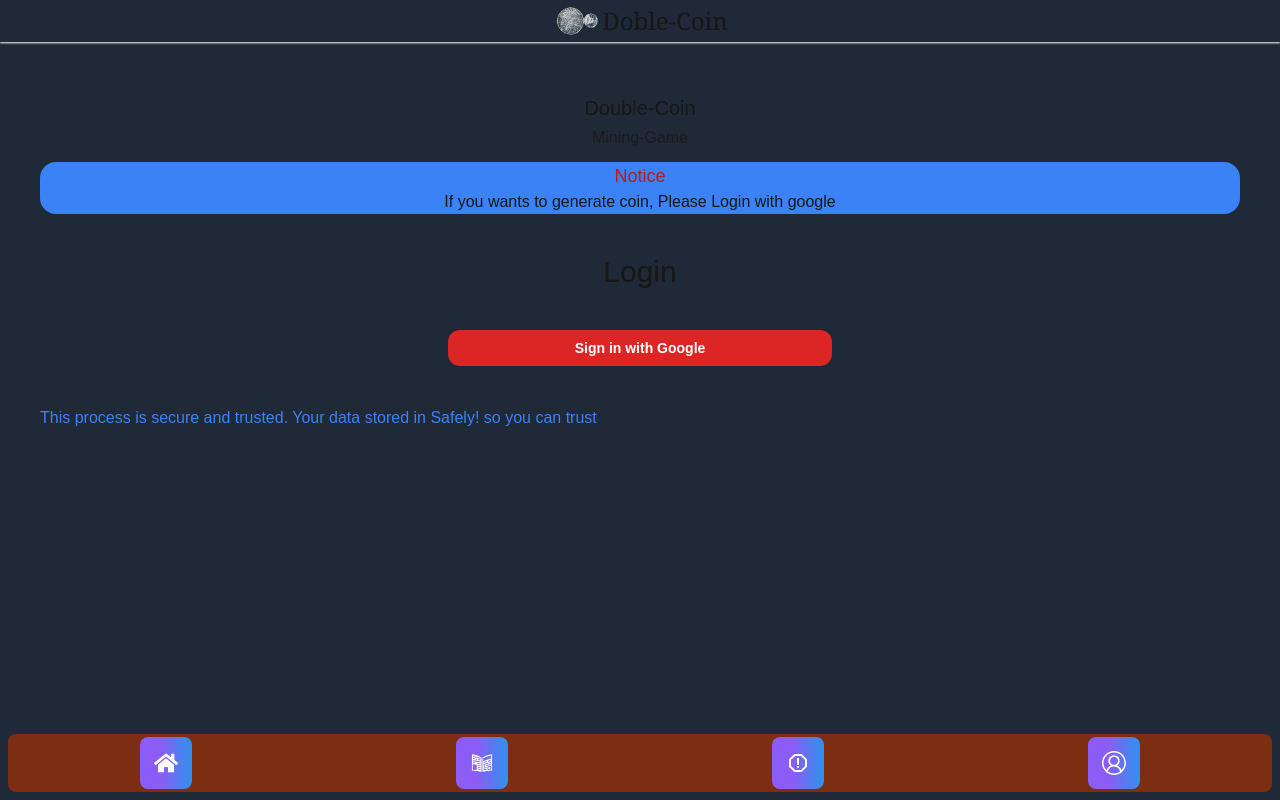
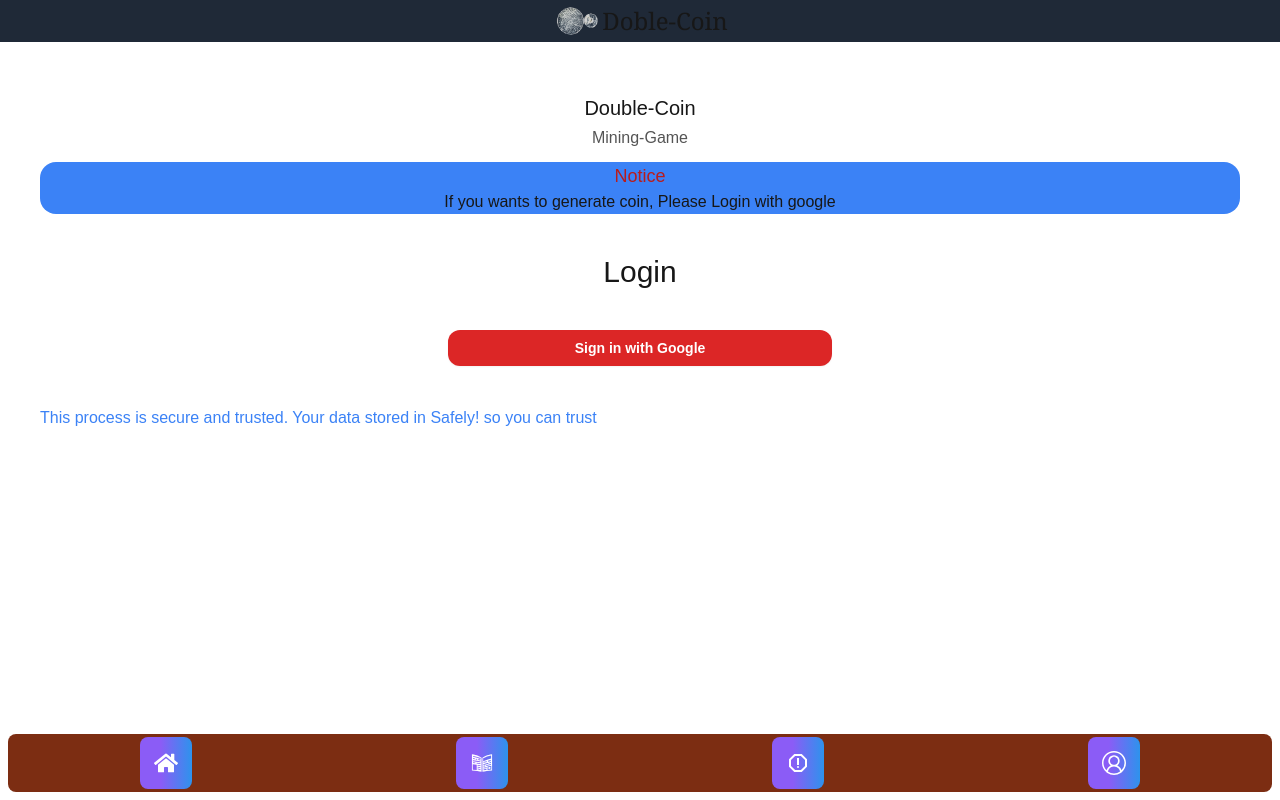
Before and after one commit to mr-sahu013/doubleCoin, a Next.js app: page /signup in a window 1280 px wide. Built offline with nearby package versions, Linux system fonts and the light colour scheme.

Commit message:
Update layout.js

```diff
--- a/app/layout.js
+++ b/app/layout.js
@@ -63,7 +63,7 @@ export default function RootLayout({ children }) {
 ></script>
     <meta name="google-adsense-account" content="ca-pub-3290149202068454" />
       <body
-        className={`${geistSans.variable} ${geistMono.variable} antialiased bg-gray-800`}
+        className={`${geistSans.variable} ${geistMono.variable} antialiased`}
       >
         <Navbar />
         <div className="pb-24">{children}</div>
```
